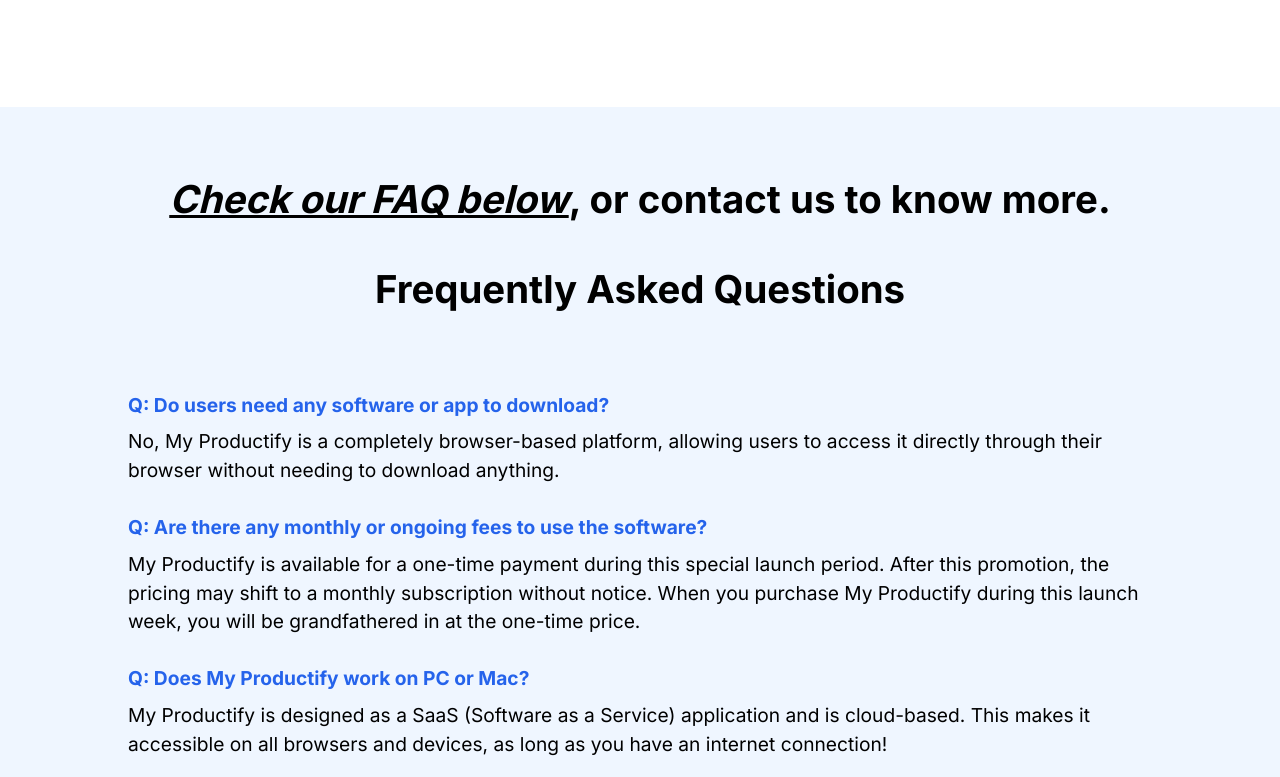
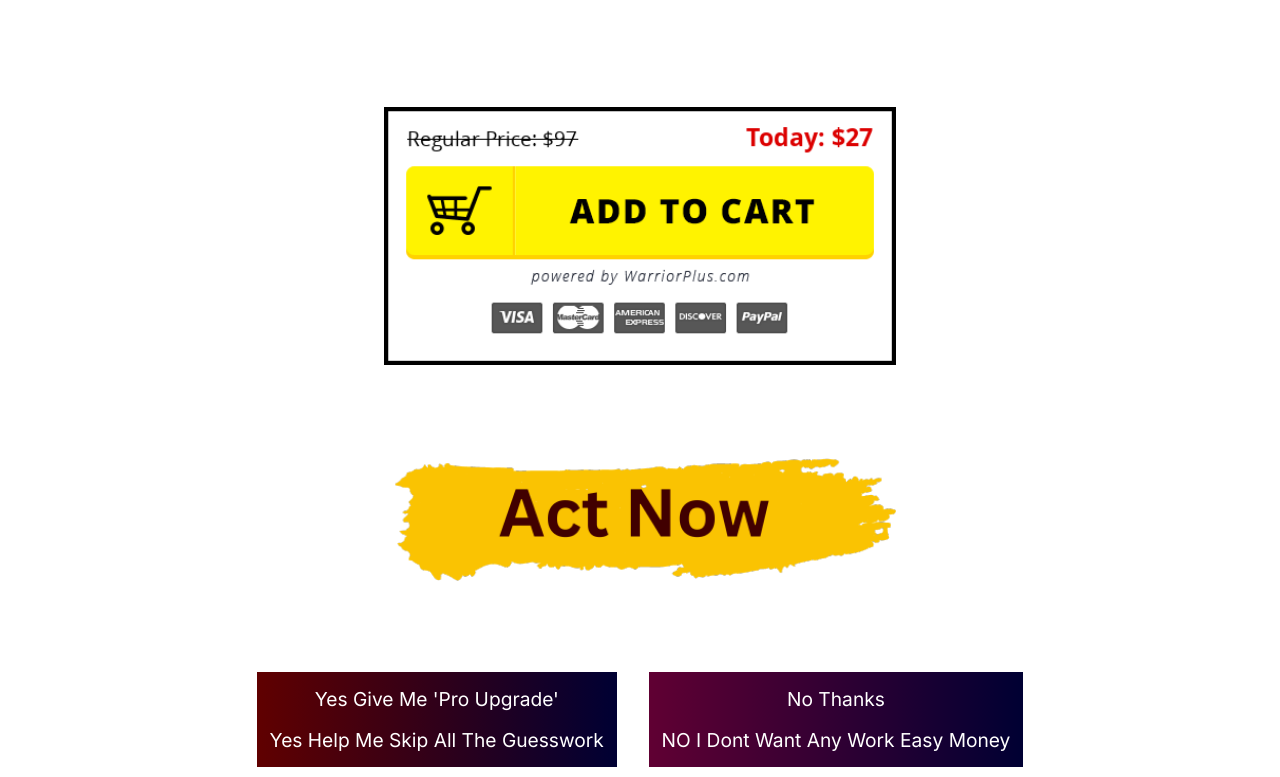
Before and after one commit to AaKuGu/myproductifySalespage, a Next.js app: page /oto3/still in a window 1280 px wide. Shown: the part 7463-8240 px from the top of the page. Built offline with nearby package versions, Linux system fonts and the light colour scheme.

Commit message:
pro buy buttons and no thnaks links

```diff
--- a/components/salespage/oto3/Oto3.jsx
+++ b/components/salespage/oto3/Oto3.jsx
@@ -9,6 +9,9 @@
 import DownsellComponent from "../DownsellComponent";
 import OrderNotComplete from "../OrderNotComplete";
 import MainFooter from "../frontend/MainFooter";
+import WSODownsellBuyButton from "../oto1/WSODownsellBuyButton";
+import WSOUpsellBuyButton from "../oto1/WSOBuyButton";
+import FinalTwoButtons from "../oto1/FinalTwoButtons";
 // import SectionOne from "./SectionOne";
 // import SectionTwo from "./SectionTwo";
 // import FewLeft from "./FewLeft";
@@ -168,6 +171,33 @@
       <TotalValue />
       <MoneyBackGuarantee />
       <PurchaseCard />
+      {/* <a href="https://warriorplus.com/o2/buy/g886gd/fp25t5/z7mcqg"><img src="https://warriorplus.com/o2/btn/fn100011011/g886gd/fp25t5/411493"></a> */}
+      {/* <a href="https://warriorplus.com/o/nothanks/fp25t5">No Thanks</a> */}
+      <div className={`${""} w-full h-auto flex items-center justify-center `}>
+        {downsellComp ? (
+          <WSODownsellBuyButton
+            linkUrl="https://warriorplus.com/o2/buy/g886gd/qbxt0y/xs673s"
+            imageLink="/buyButtons/proDownsell.png"
+          >
+            <img
+              src="https://warriorplus.com/o2/btn/fn100011011/g886gd/qbxt0y/411494"
+              className="hidden"
+            />
+          </WSODownsellBuyButton>
+        ) : (
+          <WSOUpsellBuyButton
+            linkUrl="https://warriorplus.com/o2/buy/g886gd/fp25t5/z7mcqg"
+            imageLink="/buyButtons/proUpsell.png"
+          >
+            <img
+              src="https://warriorplus.com/o2/btn/fn100011011/g886gd/fp25t5/411493"
+              className="hidden"
+            />
+          </WSOUpsellBuyButton>
+        )}
+      </div>
+      {/* <a href="https://warriorplus.com/o2/buy/g886gd/qbxt0y/xs673s"><img src="https://warriorplus.com/o2/btn/fn100011011/g886gd/qbxt0y/411494"></a> */}
+      <FinalTwoButtons downsellComp={downsellComp} buttonsData={buttonsData} />
       <Faq data={faqData} />
       <MainFooter />
       {/* <SectionTwo /> */}
@@ -211,3 +241,24 @@
 };
 
 export default Oto3;
+
+const buttonsData = [
+  {
+    label: {
+      title: "Yes Give Me 'Pro Upgrade'",
+      subTitle: "Yes Help Me Skip All The Guesswork",
+    },
+    upsellLink: "#WSOUpsellBuyButton",
+    downsellLink: "#WSODownsellBuyButton",
+    color: "green",
+  },
+  {
+    label: {
+      title: "No Thanks",
+      subTitle: "NO I Dont Want Any Work Easy Money",
+    },
+    upsellLink: "https://warriorplus.com/o/nothanks/fp25t5",
+    downsellLink: "https://warriorplus.com/o/nothanks/qbxt0y",
+    color: "red",
+  },
+];
```
Also changed, not shown: public/buyButtons/proDownsell.png (added), public/buyButtons/proUpsell.png (added).
